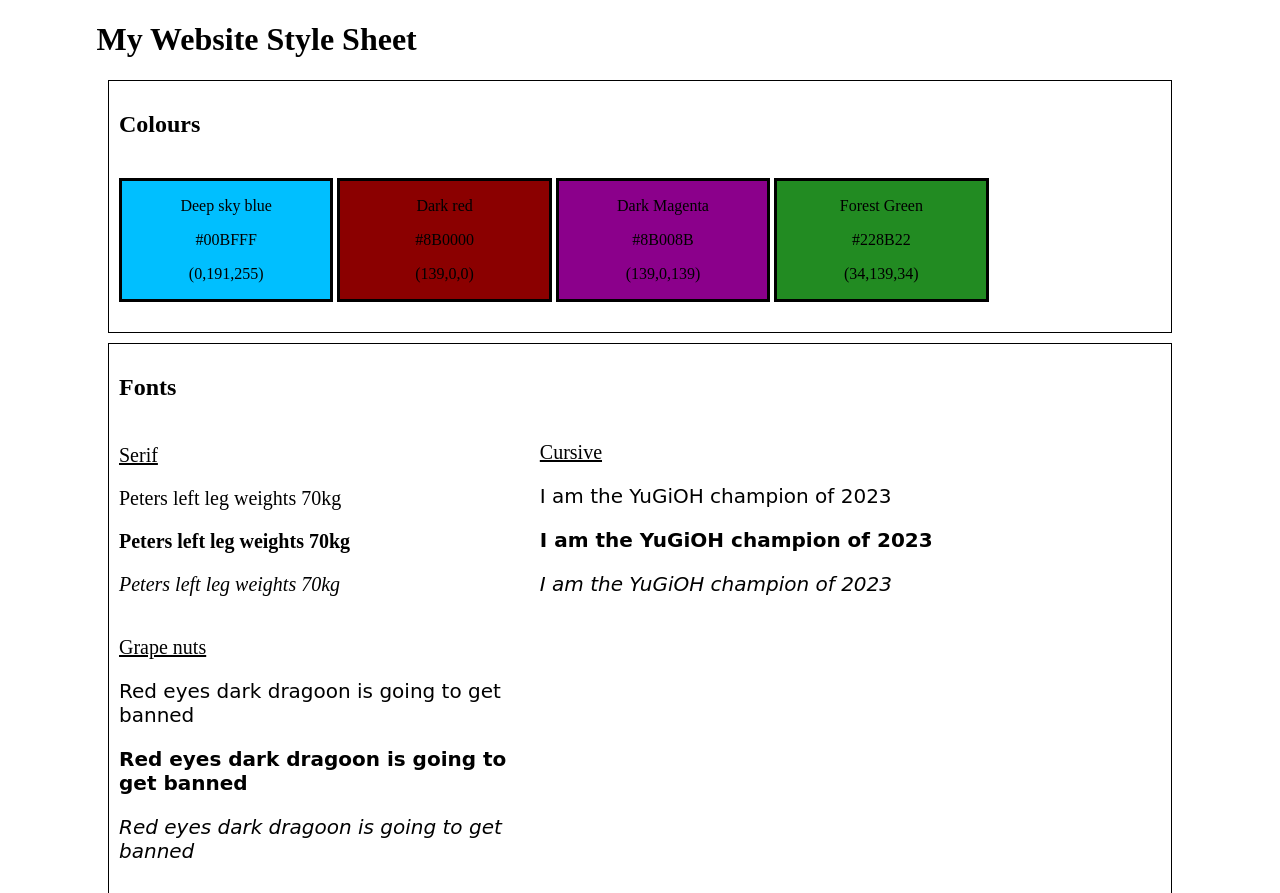
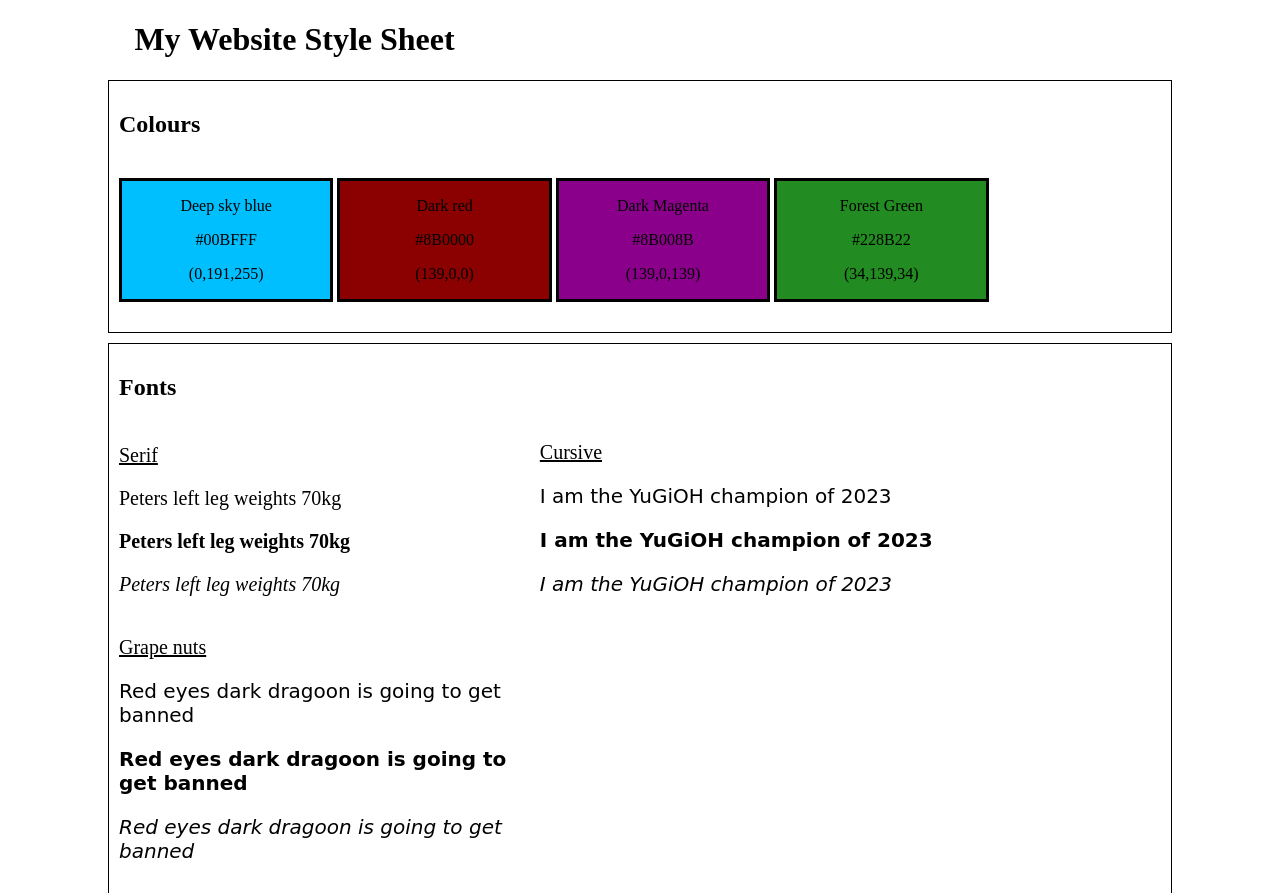
Before and after one commit to jackduarte98/WebsiteStyleSheet, a plain HTML site: page index.html in a window 1280 px wide. Shown: the top 893 px of the page. Drawn offline with Linux system fonts and the light colour scheme; a web font is replaced by a local one.

Commit message:
Update style.css

```diff
--- a/style.css
+++ b/style.css
@@ -1,5 +1,5 @@
 .title{
-    margin-left: 7%;
+    margin-left: 10%;
 }
 .deep-sky-blue{
     background-color:#00BFFF;
```
